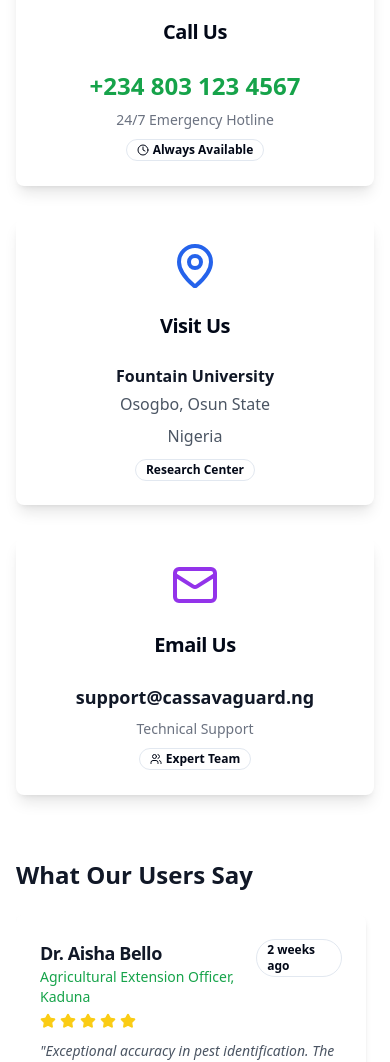
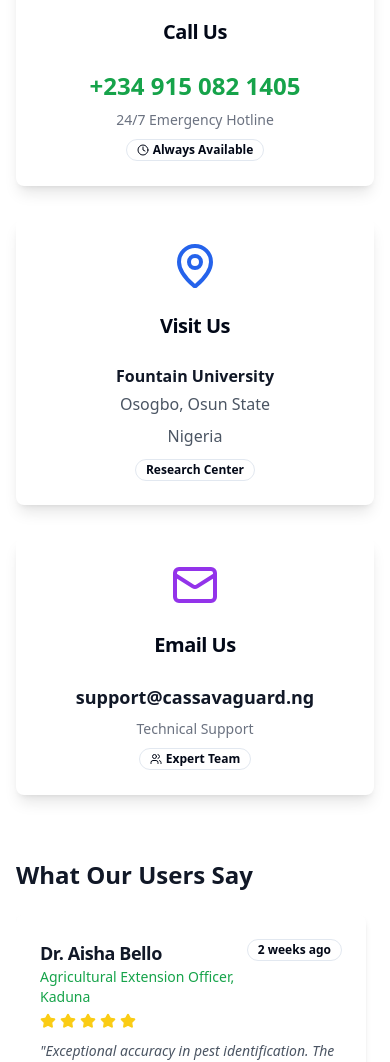
Before and after one commit to Abdulrahmanololade/cassava-guardian-nigeria-vision, a React (Vite) app: page /contact in a window 390 px wide. Shown: the part 356-1418 px from the top of the page. Built offline with nearby package versions, Linux system fonts and the light colour scheme.

Commit message:
Fix: Contact us phone number and responsiveness
Updated the contact us phone number and ensured the website is compatible with multiple browsers, especially for mobile use.

```diff
--- a/src/pages/Contact.tsx
+++ b/src/pages/Contact.tsx
@@ -1,4 +1,3 @@
-
 import { useState } from "react";
 import { Card, CardContent, CardDescription, CardHeader, CardTitle } from "@/components/ui/card";
 import { Button } from "@/components/ui/button";
@@ -32,6 +31,10 @@ const Contact = () => {
       description: "Thank you for your feedback! We appreciate your input.",
     });
     setFormData({ name: "", email: "", rating: 5, review: "" });
+  };
+
+  const handlePhoneCall = () => {
+    window.location.href = "tel:+2349150821405";
   };
 
   const existingReviews = [
@@ -73,7 +76,7 @@ const Contact = () => {
   ];
 
   return (
-    <div className="min-h-screen py-8 px-4">
+    <div className="min-h-screen py-8 px-4 safe-area-inset">
       <div className="max-w-7xl mx-auto">
         <div className="text-center mb-12">
           <h1 className="text-3xl md:text-4xl font-bold text-gray-900 mb-4">
@@ -92,7 +95,13 @@ const Contact = () => {
               <CardTitle className="text-xl">Call Us</CardTitle>
             </CardHeader>
             <CardContent>
-              <p className="text-2xl font-bold text-green-600 mb-2">+234 803 123 4567</p>
+              <button
+                onClick={handlePhoneCall}
+                className="text-2xl font-bold text-green-600 mb-2 hover:text-green-700 transition-colors cursor-pointer underline decoration-transparent hover:decoration-current"
+                aria-label="Call +234 915 082 1405"
+              >
+                +234 915 082 1405
+              </button>
               <p className="text-sm text-gray-500 mb-2">24/7 Emergency Hotline</p>
               <Badge variant="outline" className="text-xs">
                 <Clock className="h-3 w-3 mr-1" />
@@ -122,7 +131,12 @@ const Contact = () => {
               <CardTitle className="text-xl">Email Us</CardTitle>
             </CardHeader>
             <CardContent>
-              <p className="text-lg font-semibold text-gray-900 mb-2">support@cassavaguard.ng</p>
+              <a
+                href="mailto:support@cassavaguard.ng"
+                className="text-lg font-semibold text-gray-900 mb-2 hover:text-purple-600 transition-colors cursor-pointer underline decoration-transparent hover:decoration-current block"
+              >
+                support@cassavaguard.ng
+              </a>
               <p className="text-sm text-gray-500 mb-2">Technical Support</p>
               <Badge variant="outline" className="text-xs">
                 <Users className="h-3 w-3 mr-1" />
@@ -138,20 +152,20 @@ const Contact = () => {
             <h2 className="text-2xl font-bold text-gray-900 mb-6">
               What Our Users Say
             </h2>
-            <div className="space-y-6 max-h-96 overflow-y-auto pr-2">
+            <div className="space-y-6 max-h-96 overflow-y-auto pr-2 scrollbar-thin scrollbar-thumb-gray-300 scrollbar-track-gray-100">
               {existingReviews.map((review, index) => (
                 <Card key={index} className="border-0 shadow-md">
                   <CardHeader className="pb-3">
-                    <div className="flex items-start justify-between">
-                      <div>
-                        <CardTitle className="text-lg font-semibold text-gray-900">
+                    <div className="flex items-start justify-between flex-wrap gap-2">
+                      <div className="min-w-0 flex-1">
+                        <CardTitle className="text-lg font-semibold text-gray-900 break-words">
                           {review.name}
                         </CardTitle>
-                        <CardDescription className="text-green-600 font-medium">
+                        <CardDescription className="text-green-600 font-medium break-words">
                           {review.location}
                         </CardDescription>
                       </div>
-                      <Badge variant="outline" className="text-xs">
+                      <Badge variant="outline" className="text-xs whitespace-nowrap">
                         {review.date}
                       </Badge>
                     </div>
@@ -162,7 +176,7 @@ const Contact = () => {
                     </div>
                   </CardHeader>
                   <CardContent>
-                    <p className="text-gray-600 text-sm italic">"{review.text}"</p>
+                    <p className="text-gray-600 text-sm italic break-words">"{review.text}"</p>
                   </CardContent>
                 </Card>
               ))}
@@ -193,6 +207,7 @@ const Contact = () => {
                         onChange={(e) => setFormData({ ...formData, name: e.target.value })}
                         placeholder="Enter your full name"
                         required
+                        className="w-full"
                       />
                     </div>
                     <div>
@@ -205,6 +220,7 @@ const Contact = () => {
                         onChange={(e) => setFormData({ ...formData, email: e.target.value })}
                         placeholder="Enter your email"
                         required
+                        className="w-full"
                       />
                     </div>
                   </div>
@@ -213,13 +229,14 @@ const Contact = () => {
                     <label className="block text-sm font-medium text-gray-700 mb-2">
                       Rating
                     </label>
-                    <div className="flex items-center space-x-2">
+                    <div className="flex items-center space-x-2 flex-wrap">
                       {[1, 2, 3, 4, 5].map((star) => (
                         <button
                           key={star}
                           type="button"
                           onClick={() => setFormData({ ...formData, rating: star })}
-                          className="focus:outline-none"
+                          className="focus:outline-none focus:ring-2 focus:ring-green-500 focus:ring-offset-2 rounded touch-manipulation"
+                          aria-label={`Rate ${star} star${star !== 1 ? 's' : ''}`}
                         >
                           <Star
                             className={`h-6 w-6 ${
@@ -246,12 +263,13 @@ const Contact = () => {
                       placeholder="Share your experience with Cassava Guard..."
                       rows={4}
                       required
+                      className="w-full resize-vertical"
                     />
                   </div>
 
                   <Button
                     type="submit"
-                    className="w-full bg-green-600 hover:bg-green-700"
+                    className="w-full bg-green-600 hover:bg-green-700 touch-manipulation"
                     size="lg"
                   >
                     <Send className="h-4 w-4 mr-2" />
```
